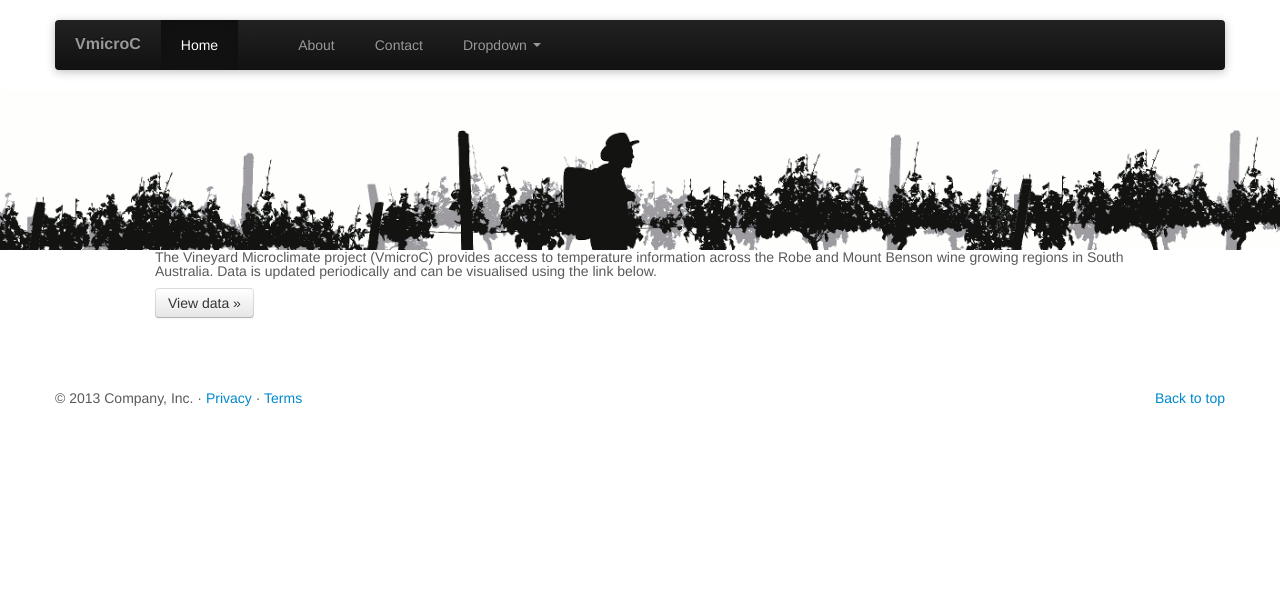
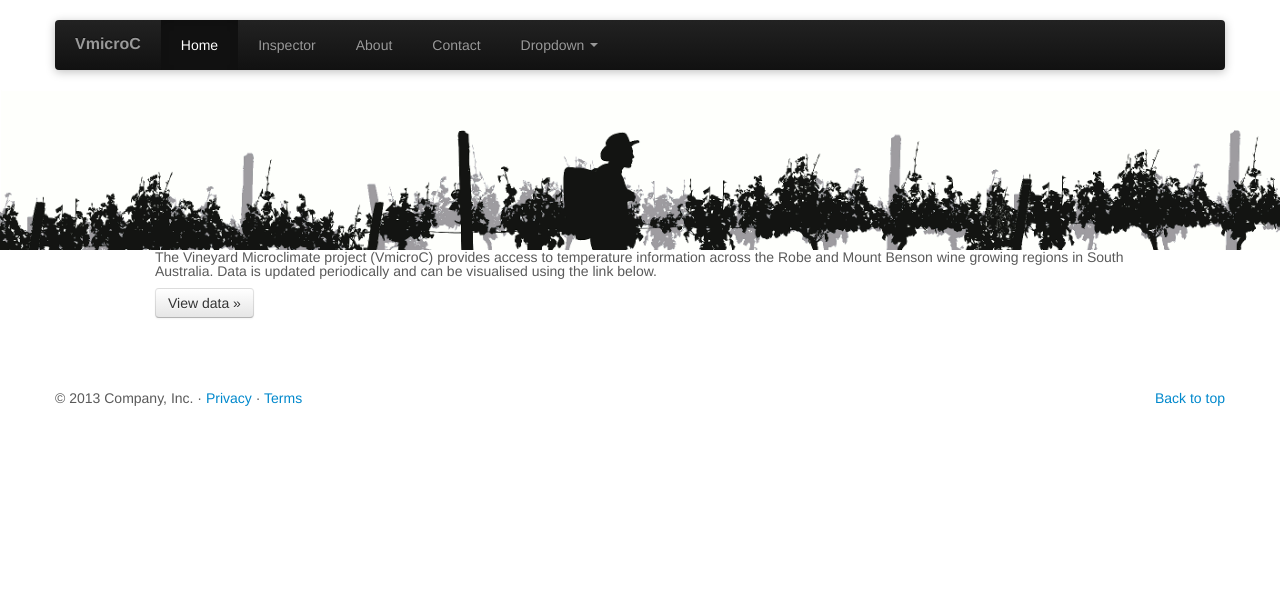
Before and after one commit to ScienceMob/vmicroc, a Django app: page / in a window 1280 px wide. Shown: the top 589 px of the page. Run offline with Django 3.2, Linux system fonts and the light colour scheme; some libraries are stand-ins or nearby versions.

Commit message:
Navbar updated

```diff
--- a/resources/templates/normal.html
+++ b/resources/templates/normal.html
@@ -19,8 +19,8 @@
             <!-- Responsive Navbar Part 2: Place all navbar contents you want collapsed withing .navbar-collapse.collapse. -->
             <div class="nav-collapse collapse">
               <ul class="nav">
-                <li class="active"><a href="#">Home</a></li>
-				<li><a href="/inspector"></a><li>
+                <li class="active"><a href="/">Home</a></li>
+				<li><a href="/inspector">Inspector</a><li>
                 <li><a href="/about">About</a></li>
                 <li><a href="/contact">Contact</a></li>
                 <!-- Read about Bootstrap dropdowns at http://twbs.github.com/bootstrap/javascript.html#dropdowns -->
```
